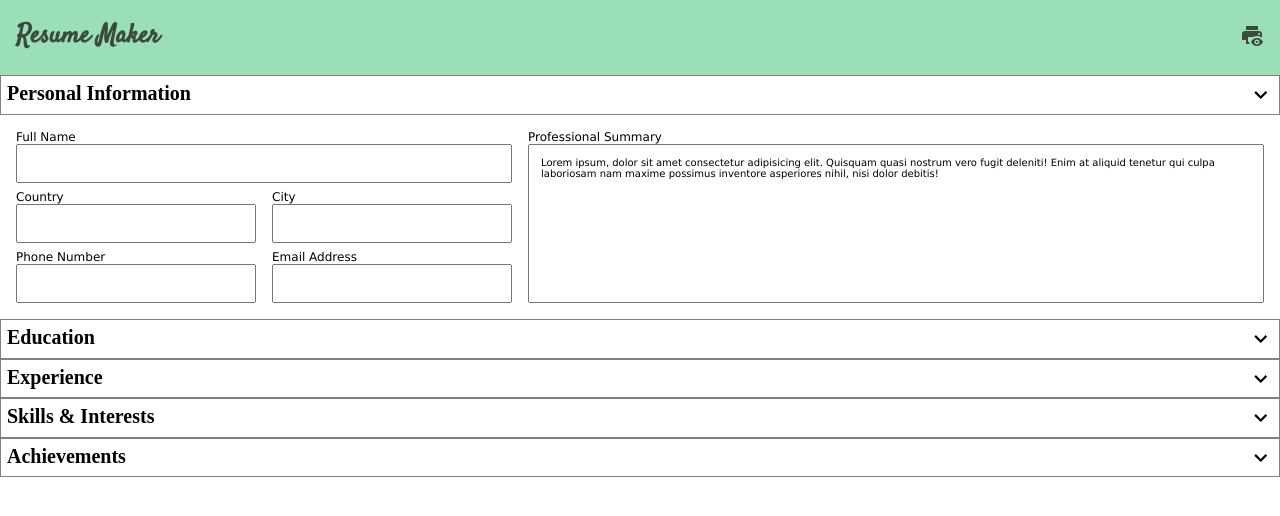
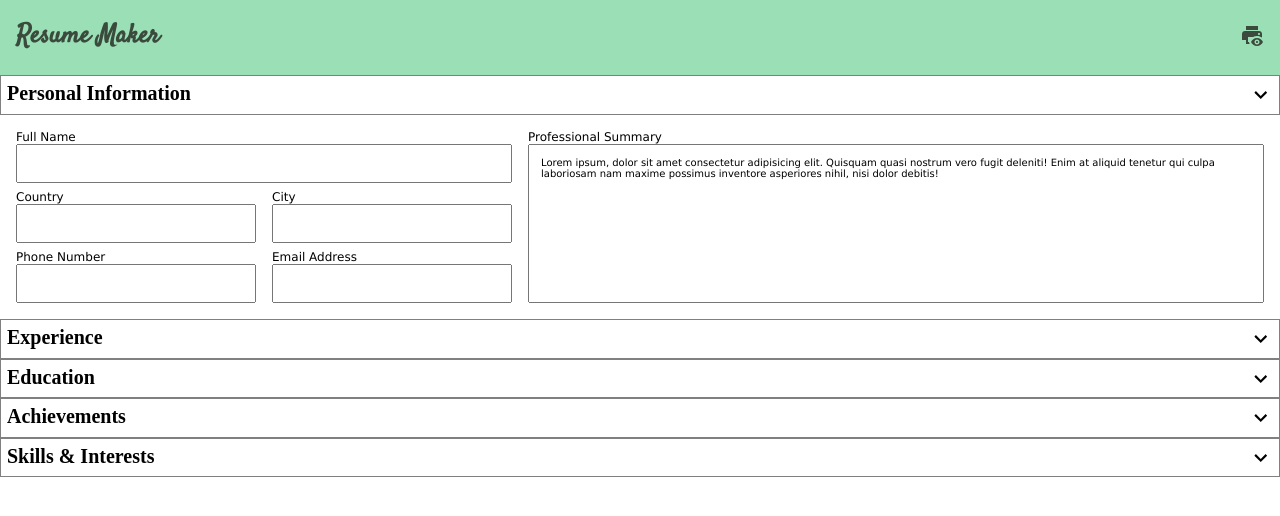
Before and after one commit to Viveyd/cv-maker, a React (Vite) app: page / in a window 1280 px wide. Shown: the top 516 px of the page. Built offline with nearby package versions, Linux system fonts and the light colour scheme; a web font is replaced by a local one.

Commit message:
Reorder form sections

```diff
--- a/src/Form.jsx
+++ b/src/Form.jsx
@@ -34,17 +34,23 @@ export default function Form({ data, updater }) {
         toggler={changeActiveSection}
         active={activeSection === "personal"}
       />
+      <Experience
+        data={experience}
+        updater={setExp}
+        toggler={changeActiveSection}
+        active={activeSection === "experience"}
+      />
       <Education
         data={education}
         updater={setEdu}
         toggler={changeActiveSection}
         active={activeSection === "education"}
       />
-      <Experience
-        data={experience}
-        updater={setExp}
+      <Achievements
+        data={achievements}
+        updater={setAchievements}
         toggler={changeActiveSection}
-        active={activeSection === "experience"}
+        active={activeSection === "achievements"}
       />
       <Skills
         data={skills}
@@ -52,12 +58,6 @@ export default function Form({ data, updater }) {
         toggler={changeActiveSection}
         active={activeSection === "skills"}
       />
-      <Achievements
-        data={achievements}
-        updater={setAchievements}
-        toggler={changeActiveSection}
-        active={activeSection === "achievements"}
-      />
     </form>
   );
 }
```
